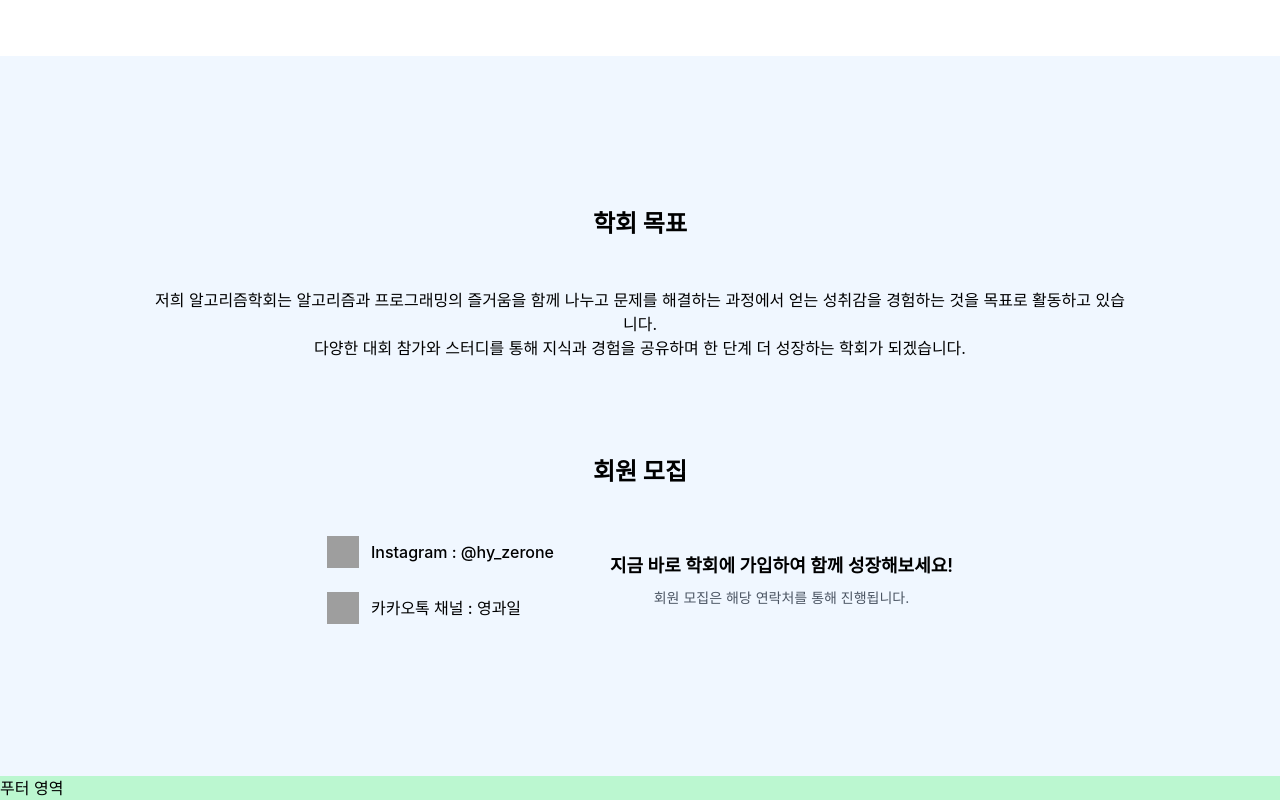
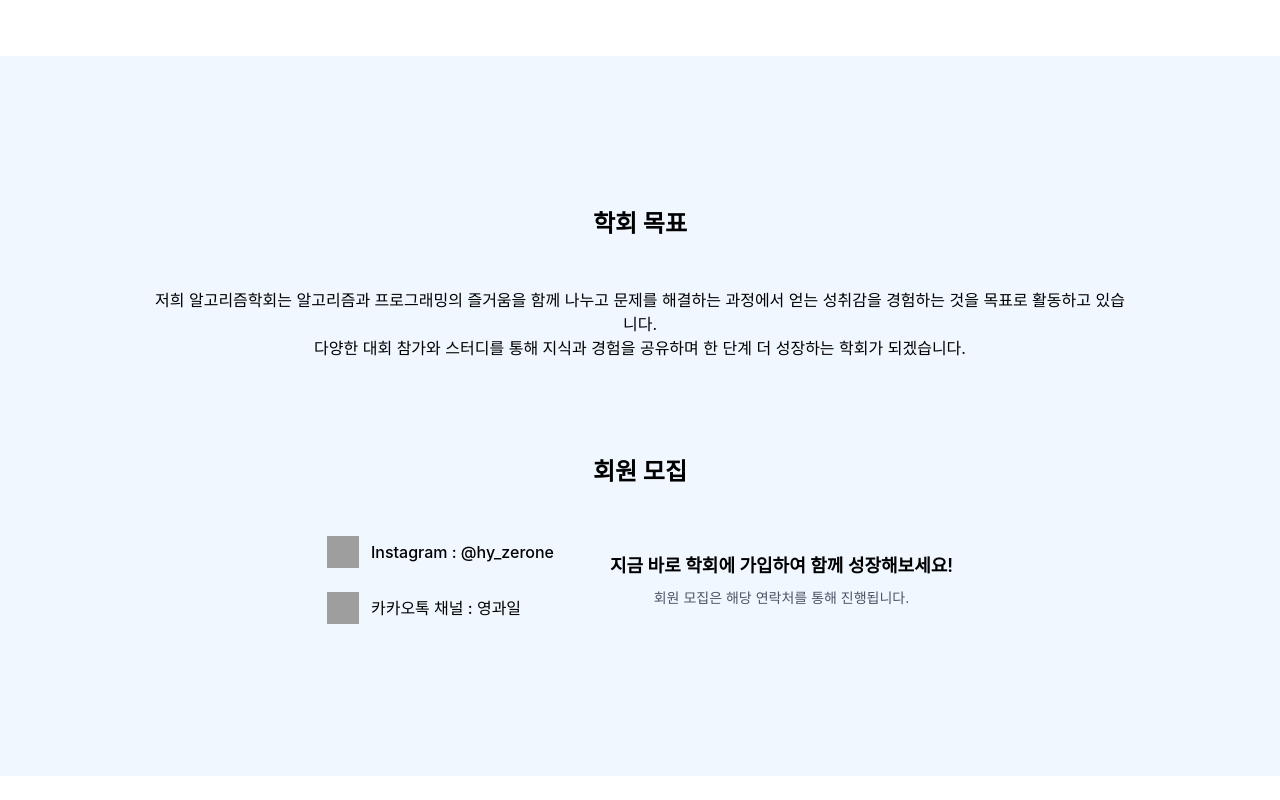
Before and after one commit to ZERONE-HOMEPAGE/client, a React (Vite) app: page / in a window 1280 px wide. Shown: the part 4388-5188 px from the top of the page. After the commit the page ends 5164 px from the top, so only its background shows below. Built offline with nearby package versions, Linux system fonts and the light colour scheme; grey boxes are pictures that could not be loaded; a web font is replaced by a local one.

Commit message:
style: 푸터 컴포넌트 숨김 처리

```diff
--- a/src/components/layout/Footer.tsx
+++ b/src/components/layout/Footer.tsx
@@ -1,7 +1,7 @@
 export default function Footer() {
   return (
     <footer>
-      <div className="bg-green-200 z-50"> 푸터 영역 </div>
+      <div className="bg-green-200 z-50 hidden"> 푸터 영역 </div>
     </footer>
   );
 }
```
